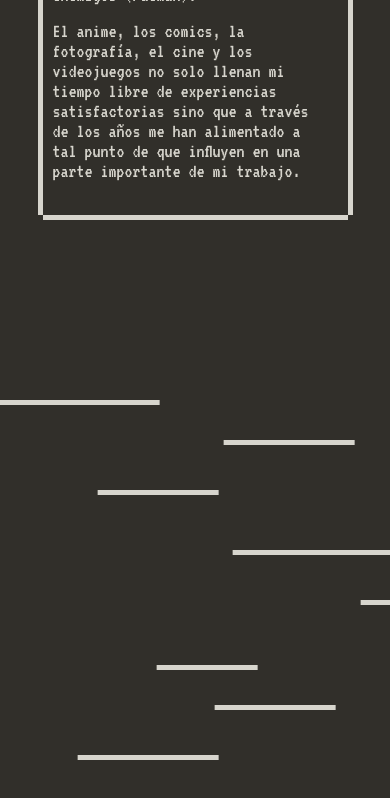
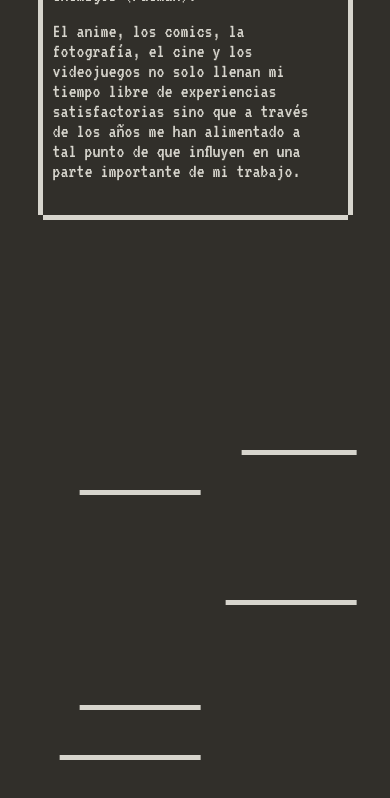
Before and after one commit to davidhurtadodev/guido-portfolio, a Next.js app: page / in a window 390 px wide. Shown: the part 1242-2040 px from the top of the page. Built offline with nearby package versions, Linux system fonts and the light colour scheme.

Commit message:
feat basic lines mobile

```diff
--- a/src/components/JourneyContainer.tsx
+++ b/src/components/JourneyContainer.tsx
@@ -1,18 +1,10 @@
 'use client';
 import TextContainer from './TextContainer';
-import Image from 'next/image';
-import ship from '@assets/images/spaceship.png';
-import Line from '@assets/images/line.svg';
-import { useEffect, useRef, useState } from 'react';
-import {
-  motion,
-  useMotionValue,
-  useScroll,
-  useSpring,
-  useTransform,
-  useVelocity,
-} from 'framer-motion';
+import { useEffect, useRef } from 'react';
+import { motion, useAnimate, useScroll, useTransform } from 'framer-motion';
 import MovementLines from './MovementLines';
+import { linesArr } from '@/lib/linesArray';
+
 export default function VerticalShipContainer() {
   const ref = useRef(null);
   const { scrollYProgress } = useScroll({
@@ -21,23 +13,7 @@ export default function VerticalShipContainer() {
 
   const position = useTransform(scrollYProgress, [0, 1], ['-150%', '150%']);
 
-  const leftTextOpacity = useTransform(
-    scrollYProgress,
-    [0, 0.6, 0.8, 1],
-    ['0', '0.01', '0.8', '1']
-  );
-  const rightTextOpacity = useTransform(
-    scrollYProgress,
-    [0, 0.2, 0.5, 1],
-    ['1', '1', '0.01', '0']
-  );
-
-  const linesX = useTransform(
-    scrollYProgress,
-    [0, 0.5, 1],
-    ['-50px', '-80px', '-150px']
-  );
-  console.log(scrollYProgress.get());
+  const [scope, animate] = useAnimate();
 
   return (
     <section
@@ -99,7 +75,7 @@ export default function VerticalShipContainer() {
           </motion.div>
         </div>
       </div> */}
-      <div className="lg:hidden w-full flex  h-[600vh] justify-start flex-col items-center">
+      <div className="lg:hidden w-full flex  h-[800vh] justify-start flex-col items-center">
         <div className="mt-0 ">
           <TextContainer
             text={
@@ -122,73 +98,21 @@ export default function VerticalShipContainer() {
           />
         </div>
         {/* OJO no mover el height de 100vh */}
-        <div className="sticky top-[1px] h-[100vh] overflow-hidden   left-0 right-0  w-full  mb-[400px]">
-          <MovementLines
-            top="top-[100px]"
-            width="w-[171px]"
-            initial={0}
-            right="right-0"
-            left="left-[200vw]"
-            containerRef={ref}
-          />
-          <MovementLines
-            top="top-[140px]"
-            width="w-[131px]"
-            initial={0}
-            right="-right-[50%]"
-            left="left-[250vw]"
-            containerRef={ref}
-          />
-
-          <MovementLines
-            top="top-[190px]"
-            width="w-[121px]"
-            initial={0}
-            right="-right-[15%]"
-            left="left-[200vw]"
-            containerRef={ref}
-          />
-          <MovementLines
-            top="top-[250px]"
-            width="w-[181px]"
-            initial={0}
-            right="-right-[65%]"
-            left="left-[200vw]"
-            containerRef={ref}
-          />
-          <MovementLines
-            top="top-[300px]"
-            width="w-[131px]"
-            initial={0}
-            right="-right-[85%]"
-            left="left-[200vw]"
-            containerRef={ref}
-          />
-          <MovementLines
-            top="top-[365px]"
-            width="w-[101px]"
-            initial={0}
-            right="-right-[25%]"
-            left="left-[200vw]"
-            containerRef={ref}
-          />
-          <MovementLines
-            top="top-[405px]"
-            width="w-[121px]"
-            initial={0}
-            right="-right-[45%]"
-            left="left-[200vw]"
-            containerRef={ref}
-          />
-          <MovementLines
-            top="top-[455px]"
-            width="w-[141px]"
-            initial={0}
-            right="-right-[15%]"
-            left="left-[200vw]"
-            containerRef={ref}
-          />
-
+        <div
+          className="sticky top-[1px] h-screen overflow-hidden   left-0 right-0  w-full  mb-[500px] max-h-screen"
+          ref={scope}
+        >
+          {linesArr.map((line, index) => (
+            <MovementLines
+              initial={0}
+              top={line.top}
+              width={line.width}
+              right={line.right}
+              containerRef={ref}
+              key={index}
+              animate={animate}
+            />
+          ))}
           <motion.div
             className="fixed top-[20%] bg-[url('/assets/images/spaceship.png')]   w-[335px] h-[186.111px] lg:w-[540px] lg:h-[300px] animate-animateY animate-rotateShip bg-contain"
             style={{ left: position }}
--- a/src/components/MovementLines.tsx
+++ b/src/components/MovementLines.tsx
@@ -12,9 +12,8 @@ interface MovementLinesI {
   width: string;
   top: string;
   initial: string | number;
-
+  animate: any;
   right: string;
-  left?: string;
   containerRef: MutableRefObject<null>;
 }
 
@@ -23,18 +22,17 @@ export default function MovementLines({
   top,
   right,
   containerRef,
+  animate,
 }: MovementLinesI) {
   const { scrollYProgress } = useScroll({
     target: containerRef,
   });
 
-  const [scope, animate] = useAnimate();
-
   useEffect(() => {
     const animation = animate(
       'div',
-      { x: '-200vw' },
-      { duration: 3, repeat: Infinity, ease: 'linear' }
+      { x: '-350vw' },
+      { duration: 6, repeat: Infinity, ease: 'linear' }
     );
 
     scrollYProgress.onChange((latest) => {
@@ -50,21 +48,17 @@ export default function MovementLines({
         animation.speed = 4;
       } else if (latest >= 0.85) {
         animation.speed = 2;
+      } else if (latest >= 0.9) {
+        animation.speed = 1;
       }
-      // else if (latest >= 0.9) {
-      //   animation.speed = 1;
-      // }
     });
-    console.log(animation.speed);
   }, [scrollYProgress]);
 
   return (
-    <div ref={scope}>
-      <div
-        className={` h-[5px]  bg-secondary absolute  ${width} ${top} ${
-          right ? right : null
-        }`}
-      ></div>
-    </div>
+    <div
+      className={` h-[5px]  bg-secondary absolute  ${width} ${top} ${
+        right ? right : null
+      }`}
+    ></div>
   );
 }
--- /dev/null
+++ b/src/lib/linesArray.tsx
@@ -0,0 +1,99 @@
+export const linesArr = [
+  {
+    top: 'top-[45px]',
+    width: 'w-[111px]',
+    right: '-right-[187%]',
+  },
+  {
+    top: 'top-[100px]',
+    width: 'w-[171px]',
+    right: '-right-[165%]',
+  },
+  //   {
+  //     top: 'top-[140px]',
+  //     width: 'w-[161px]',
+  //     right: '-right-[305%]',
+  //   },
+  {
+    top: 'top-[130px]',
+    width: 'w-[101px]',
+    right: '-right-[195%]',
+  },
+
+  //   {
+  //     top: 'top-[137px]',
+  //     width: 'w-[91px]',
+  //     right: '-right-[250%]',
+  //   },
+  {
+    top: 'top-[150px]',
+    width: 'w-[115px]',
+    right: '-right-[85%]',
+  },
+  {
+    top: 'top-[167px]',
+    width: 'w-[161px]',
+    right: '-right-[270%]',
+  },
+  //   {
+  //     top: 'top-[175px]',
+  //     width: 'w-[91px]',
+  //     right: '-right-[275%]',
+  //   },
+
+  {
+    top: 'top-[190px]',
+    width: 'w-[121px]',
+    right: '-right-[45%]',
+  },
+  {
+    top: 'top-[250px]',
+    width: 'w-[181px]',
+    right: '-right-[210%]',
+  },
+  {
+    top: 'top-[300px]',
+    width: 'w-[131px]',
+    right: '-right-[85%]',
+  },
+  {
+    top: 'top-[325px]',
+    width: 'w-[121px]',
+    right: '-right-[235%]',
+  },
+  {
+    top: 'top-[365px]',
+    width: 'w-[171px]',
+    right: '-right-[170%]',
+  },
+  {
+    top: 'top-[405px]',
+    width: 'w-[121px]',
+    right: '-right-[45%]',
+  },
+  {
+    top: 'top-[455px]',
+    width: 'w-[141px]',
+    right: '-right-[45%]',
+  },
+  {
+    top: 'top-[485px]',
+    width: 'w-[141px]',
+    right: '-right-[205%]',
+  },
+  {
+    top: 'top-[500px]',
+    width: 'w-[91px]',
+    right: '-right-[172%]',
+  },
+  {
+    top: 'top-[547px]',
+    width: 'w-[116px]',
+    right: '-right-[142%]',
+  },
+  {
+    top: 'top-[585px]',
+    width: 'w-[76px]',
+    right: '-right-[195%]',
+  },
+];
--- a/tailwind.config.ts
+++ b/tailwind.config.ts
@@ -5,6 +5,7 @@ const config: Config = {
     './src/pages/**/*.{js,ts,jsx,tsx,mdx}',
     './src/components/**/*.{js,ts,jsx,tsx,mdx}',
     './src/app/**/*.{js,ts,jsx,tsx,mdx}',
+    './src/lib/**/*.{js,ts,jsx,tsx,mdx}',
   ],
   theme: {
     extend: {
```
